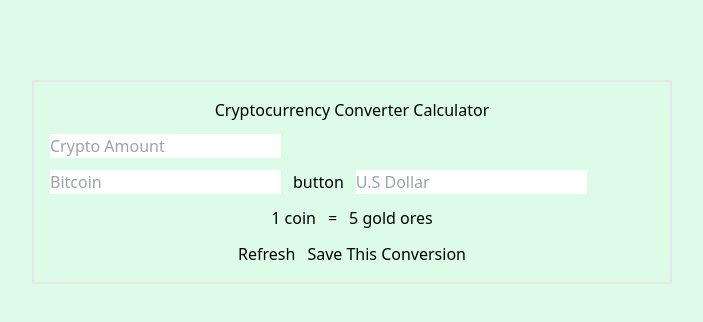
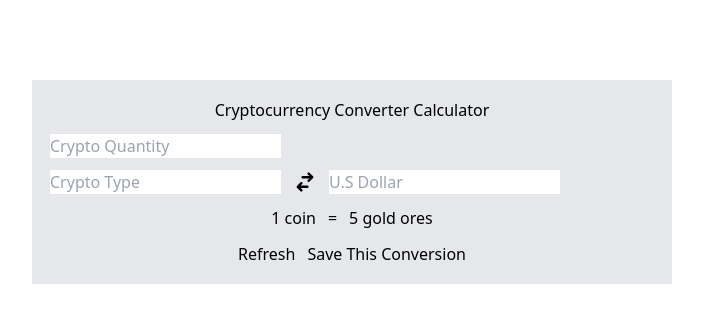
Before and after one commit to Awfulot/crypto-convert, a website: page index.html in a window 1280 px wide. Shown: the whole page, without its empty margins (288-991 px from the left). Drawn offline with Linux system fonts and the light colour scheme.

Commit message:
Changed color scheme, added hover color crypto popups, made placehold text more descriptive

```diff
--- a/index.html
+++ b/index.html
@@ -7,17 +7,17 @@
     <title>Document</title>
     <link href="/dist/output.css" rel="stylesheet">
 </head>
-<body class="bg-green-100">
-    <div class="flex flex-col space-y-3 border-2 m-auto h-1/2 w-1/2 p-4 mt-20 relative">
+<body class="">
+    <div class="flex flex-col space-y-3 border-2 m-auto h-1/2 w-1/2 p-4 mt-20 bg-gray-200">
         <h1 class="text-center">Cryptocurrency Converter Calculator</h1>
-        <div><input type ="number" class="" id="crypto-amount" placeholder="Crypto Amount"></div>
+        <div><input type ="number" class="" id="crypto-amount" placeholder="Crypto Quantity"></div>
         <div class="flex flex-row space-x-3 relative">
-            <input type ="search" id="search-input" placeholder="Bitcoin">
-            <p>button</p>
+            <input type ="search" id="search-input" placeholder="Crypto Type">
+            <svg class="w-6 h-6" fill="currentColor" viewBox="0 0 20 20" xmlns="http://www.w3.org/2000/svg"><path d="M8 5a1 1 0 100 2h5.586l-1.293 1.293a1 1 0 001.414 1.414l3-3a1 1 0 000-1.414l-3-3a1 1 0 10-1.414 1.414L13.586 5H8zM12 15a1 1 0 100-2H6.414l1.293-1.293a1 1 0 10-1.414-1.414l-3 3a1 1 0 000 1.414l3 3a1 1 0 001.414-1.414L6.414 15H12z"></path></svg>
             <input type ="search" placeholder="U.S Dollar">
-            <div class="hidden absolute top-8" id="search-box-popup">
-                <div class=""id="bitcoin-click">Bitcoin</div>
-                <div class=""id="ethereum-click">Ethereum</div>
+            <div class="hidden absolute top-8 bg-white border-2 p-2" id="search-box-popup">
+                <div class="cursor-pointer hover:text-sky-700"id="bitcoin-click">Bitcoin</div>
+                <div class="cursor-pointer hover:text-sky-700"id="ethereum-click">Ethereum</div>
             </div>
         </div>
 
```
Also changed, not shown: dist/output.css.
